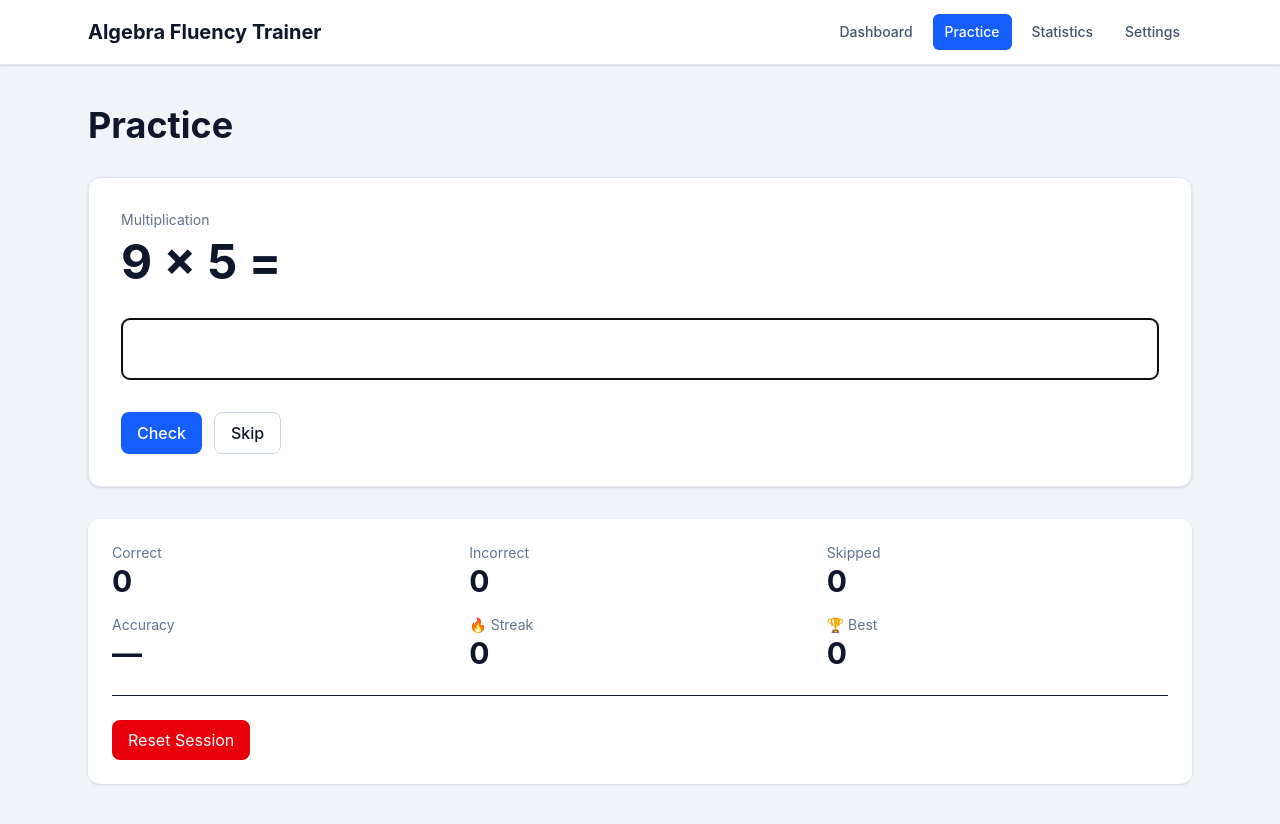
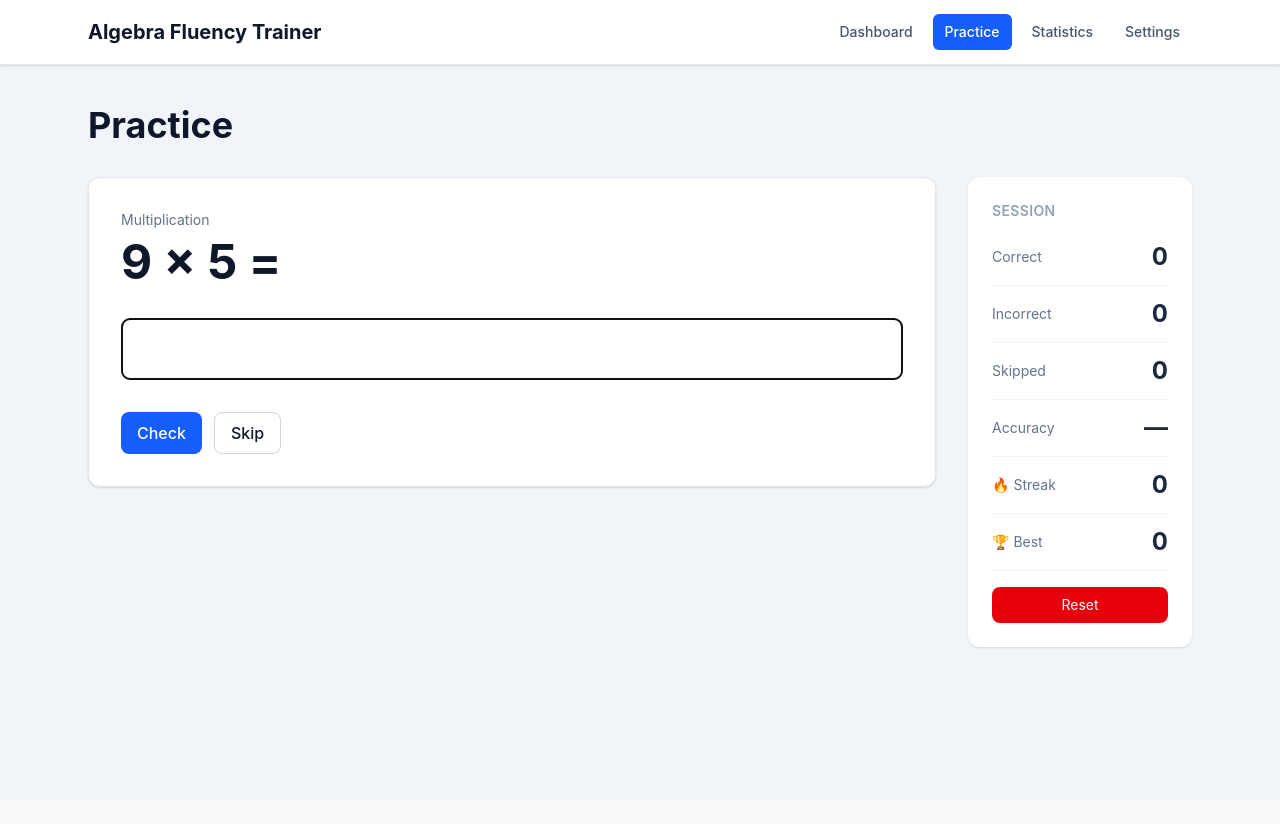
Before and after one commit to scadergit/algebra-fluency-trainer, a React (Vite) app: page /practice in a window 1280 px wide. After the commit the page ends 800 px from the top, so only its background shows below. Built offline with nearby package versions, Linux system fonts and the light colour scheme.

Commit message:
Move practice stats to the right of the question

```diff
--- a/src/features/practice/PracticePage.tsx
+++ b/src/features/practice/PracticePage.tsx
@@ -12,13 +12,13 @@ function StatCell({
   value: string | number;
 }) {
   return (
-    <div>
-      <div className="text-sm text-slate-500">
+    <div className="flex items-center justify-between border-b border-slate-100 py-3 last:border-0">
+      <span className="text-sm text-slate-500">
         {label}
-      </div>
-      <div className="text-3xl font-bold">
+      </span>
+      <span className="text-2xl font-bold text-slate-800">
         {value}
-      </div>
+      </span>
     </div>
   );
 }
@@ -45,6 +45,11 @@ export default function PracticePage() {
 
   return (
     <Page title="Practice">
+
+      <div className="flex items-start gap-8">
+
+        {/* Question card — grows to fill available space */}
+        <div className="flex-1">
           <QuestionCard
             key={question.question.id}
             problem={question}
@@ -52,28 +57,35 @@ export default function PracticePage() {
             onIncorrect={markIncorrect}
             onSkip={skipQuestion}
           />
+        </div>
 
-      <div className="mt-8 rounded-xl bg-white p-6 shadow-sm">
+        {/* Stats panel — fixed width, never moves */}
+        <div className="w-56 shrink-0 rounded-xl bg-white p-6 shadow-sm">
 
-        <div className="grid grid-cols-3 gap-4">
+          <h2 className="mb-2 text-sm font-semibold uppercase tracking-wide text-slate-400">
+            Session
+          </h2>
+
           <StatCell label="Correct" value={correct} />
           <StatCell label="Incorrect" value={incorrect} />
           <StatCell label="Skipped" value={skipped} />
           <StatCell label="Accuracy" value={accuracy} />
           <StatCell label="🔥 Streak" value={currentStreak} />
           <StatCell label="🏆 Best" value={bestStreak} />
-        </div>
 
-        <div className="mt-6 border-t pt-6">
+          <div className="mt-4">
             <button
-            className="rounded-lg bg-red-600 px-4 py-2 text-white"
+              className="w-full rounded-lg bg-red-600 px-3 py-2 text-sm text-white hover:bg-red-700"
               onClick={resetSession}
             >
-            Reset Session
+              Reset
             </button>
           </div>
 
         </div>
+
+      </div>
+
     </Page>
   );
 }
```
Lines whose indentation alone changed are shown as unchanged.
